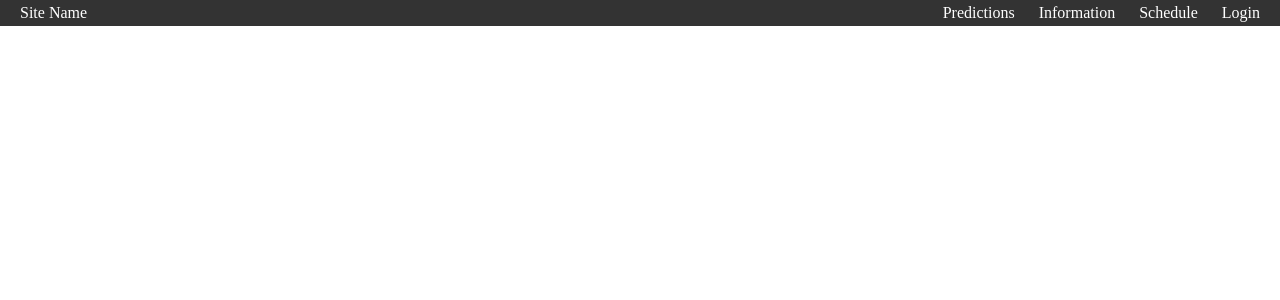
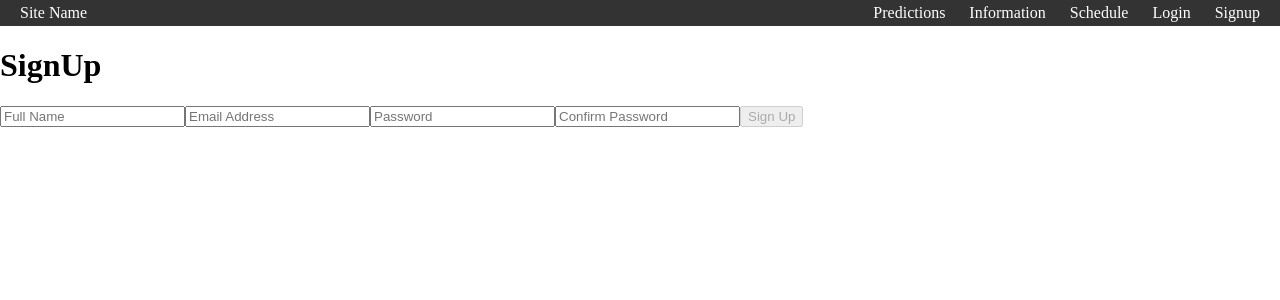
Before and after one commit to SebastianSzajt/react-comm-it, a React (Create React App) app: page /SignUp in a window 1280 px wide. Shown: the top 300 px of the page. Built offline with nearby package versions, Linux system fonts and the light colour scheme; no server answers.

Commit message:
Added Signup page & form  with Firebase functionalilty almost complete

```diff
--- a/package.json
+++ b/package.json
@@ -6,6 +6,7 @@
     "@testing-library/jest-dom": "^5.16.5",
     "@testing-library/react": "^13.4.0",
     "@testing-library/user-event": "^13.5.0",
+    "firebase": "^9.10.0",
     "react": "^18.2.0",
     "react-dom": "^18.2.0",
     "react-router-dom": "^6.4.0",
--- a/src/App.js
+++ b/src/App.js
@@ -4,7 +4,9 @@ import Prediction from "./pages/Prediction"
 import Info from "./pages/Info"
 import Schedule from "./pages/Schedule"
 import Login from "./pages/Login"
+import SignUp from "./pages/SignUp"
 import { Route, Routes} from "react-router-dom"
+
 
 
 
@@ -21,6 +23,7 @@ function App(){
                 <Route path="/Info" element={<Info />} />
                 <Route path="/Schedule" element={<Schedule />} />
                 <Route path="/Login" element={<Login />} />
+                <Route path="/SignUp" element ={<SignUp/>} />
             </Routes>
         </div>
         </>
--- a/src/Navbar.js
+++ b/src/Navbar.js
@@ -9,6 +9,7 @@ export default function Navbar() {
       <CustomLink Link to="/Info" >Information</CustomLink>
       <CustomLink Link to="/Schedule" >Schedule</CustomLink>
       <CustomLink Link to="/Login" >Login</CustomLink>
+      <CustomLink Link to="/SignUp" >Signup</CustomLink>
     </ul>
     </nav>
 }
--- a/src/index.js
+++ b/src/index.js
@@ -4,13 +4,16 @@ import './index.css';
 import App from './App';
 import reportWebVitals from './reportWebVitals';
 import { BrowserRouter } from 'react-router-dom';
+import Firebase, { FirebaseContext } from './pages/Firebase';
 
 const root = ReactDOM.createRoot(document.getElementById('root'));
 root.render(
   <React.StrictMode>
-    <BrowserRouter>
-    <App />
-    </BrowserRouter>
+    <FirebaseContext.Provider value={new Firebase()}>
+      <BrowserRouter>
+        <App />
+      </BrowserRouter>
+    </FirebaseContext.Provider>
   </React.StrictMode>
 );
 
--- /dev/null
+++ b/src/pages/Firebase/context.js
@@ -0,0 +1,5 @@
+import React from "react";
+
+const FirebaseContext = React.createContext(null);
+
+export default FirebaseContext;
--- /dev/null
+++ b/src/pages/Firebase/firebase.js
@@ -0,0 +1,39 @@
+import app from "firebase/compat/app";
+import "firebase/compat/auth";
+
+
+const config = {
+  apiKey: process.env.REACT_APP_API_KEY,
+  authDomain: process.env.REACT_APP_AUTH_DOMAIN,
+  databaseURL: process.env.REACT_APP_DATABASE_URL,
+  projectId: process.env.REACT_APP_PROJECT_ID,
+  storageBucket: process.env.REACT_APP_STORAGE_BUCKET,
+  messagingSenderId: process.env.REACT_APP_MESSAGING_SENDER_ID,
+  appId: process.env.REACT_APP_APP_ID,
+};
+
+class Firebase {
+  constructor() {
+    app.initializeApp(config);
+
+    this.auth = app.auth();
+  }
+
+  // *** Ayth API ***
+
+diCreateUserWithEmailAndPassword = (email, password) =>
+  this.auth.createUserWithEmailAndPassword(email, password);
+
+doSighInWithEmailAndPassword = (email, password) =>
+  this.auth.signInWithEmailAndPassword(email, password);
+
+  doSignOut =() => this.auth.signOut()
+
+  doPasswordReset = (email) => this.auth.sendPasswordResetEmail(email);
+
+  doPasswordUpdate = (password) => this.auth.updatePassword(password);
+
+}
+
+
+export default Firebase;
--- /dev/null
+++ b/src/pages/Firebase/index.js
@@ -0,0 +1,6 @@
+import Firebase from "./firebase";
+import FirebaseContext from "./context";
+
+export default  Firebase;
+
+ export { FirebaseContext };
--- /dev/null
+++ b/src/pages/SignUp.js
@@ -0,0 +1,111 @@
+import React, { Component } from 'react';
+import { Link } from 'react-router-dom';
+import { FirebaseContext } from './Firebase';
+
+
+const INITIAL_STATE = {
+  username: '',
+  email: '',
+  passwordOne: '',
+  passwordTwo: '',
+  error: null
+}
+
+class SignUpForm extends Component {
+  constructor(props) {
+    super(props);
+
+    this.state = { ...INITIAL_STATE };
+  }
+
+  onSubmit = (event) => {
+    const {username, email, passwordOne} = this.state;
+
+    this.props.firebase
+      .doCreateUserWithEmailAndPassword(email, passwordOne)
+      .then( authUser => {
+        this.setState({ ...INITIAL_STATE });
+      })
+      .catch( error => {
+        this.setState({ error });
+      });
+
+    event.preventDefault();
+  }
+
+  onChange = (event) => {
+    this.setState({ [event.target.name]: event.target.value })
+  }
+
+  render () {
+    const {
+      username,
+      email,
+      passwordOne,
+      passwordTwo,
+      error
+    } = this.state;
+
+    const isInvalid =
+      passwordOne !== passwordTwo ||
+      passwordOne === '' ||
+      email === '' ||
+      username === '';
+
+    return(
+      <form onSubmit={this.onSubmit}>
+        <input
+          name="username"
+          value={username}
+          onChange={this.onChange}
+          type="text"
+          placeholder="Full Name"
+        />
+        <input
+          name="email"
+          value={email}
+          onChange={this.onChange}
+          type="text"
+          placeholder="Email Address"
+        />
+        <input
+          name="passwordOne"
+          value={passwordOne}
+          onChange={this.onChange}
+          type="password"
+          placeholder="Password"
+        />
+        <input
+          name="passwordTwo"
+          value={passwordTwo}
+          onChange={this.onChange}
+          type="password"
+          placeholder="Confirm Password"
+        />
+
+        <button disabled={isInvalid} type="submit">Sign Up</button>
+
+        {error && <p>{error.message}</p>}
+      </form>
+    );
+  }
+}
+
+const SignUpLink = () => {
+  <p>
+    Don't have an account? <Link to="/SignUp" >Sign Up</Link>
+  </p>
+}
+
+const SignUp = () => (
+  <div>
+    <h1>SignUp</h1>
+    <FirebaseContext.Consumer>
+      {firebase => <SignUpForm firebase={firebase}/>}
+    </FirebaseContext.Consumer>
+  </div>
+);
+
+export default SignUp;
+
+export { SignUpForm, SignUpLink };
```
Also changed, not shown: 1 other file (tests, documents, lock files or other folders).
